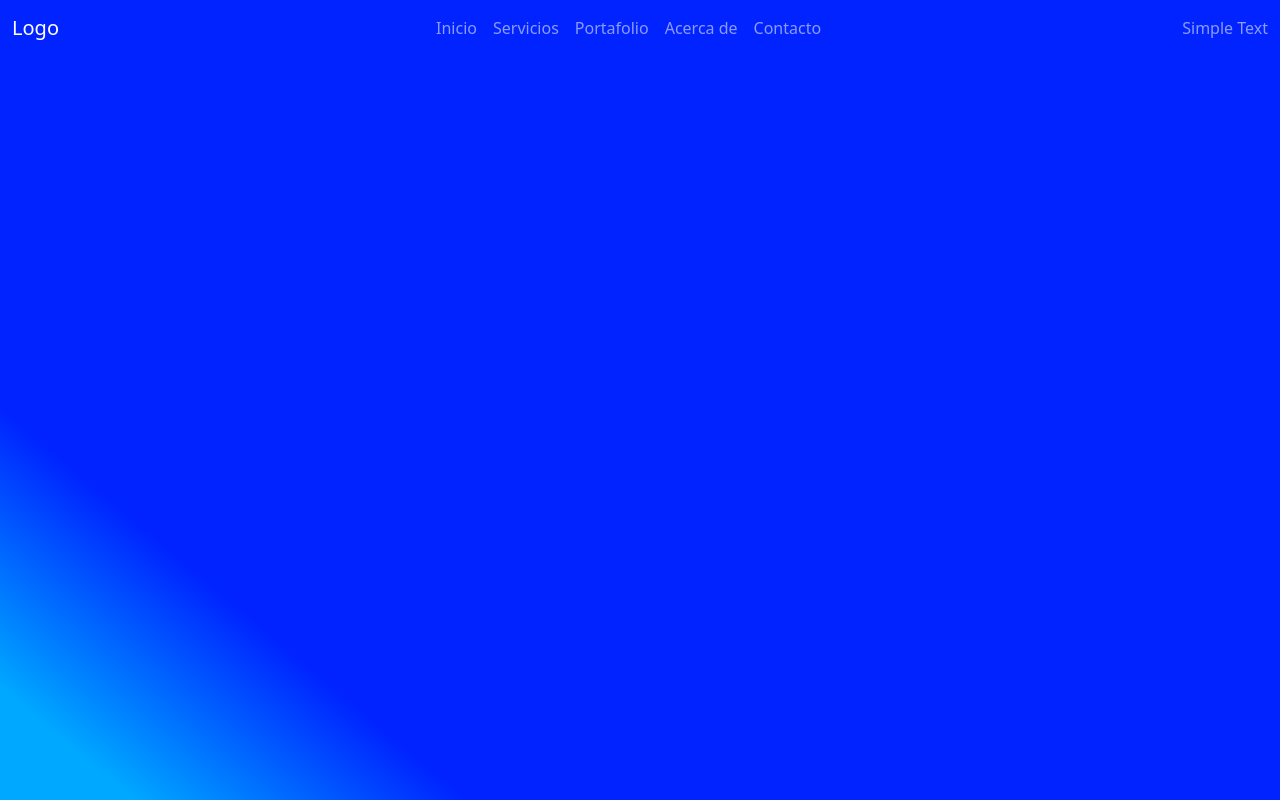
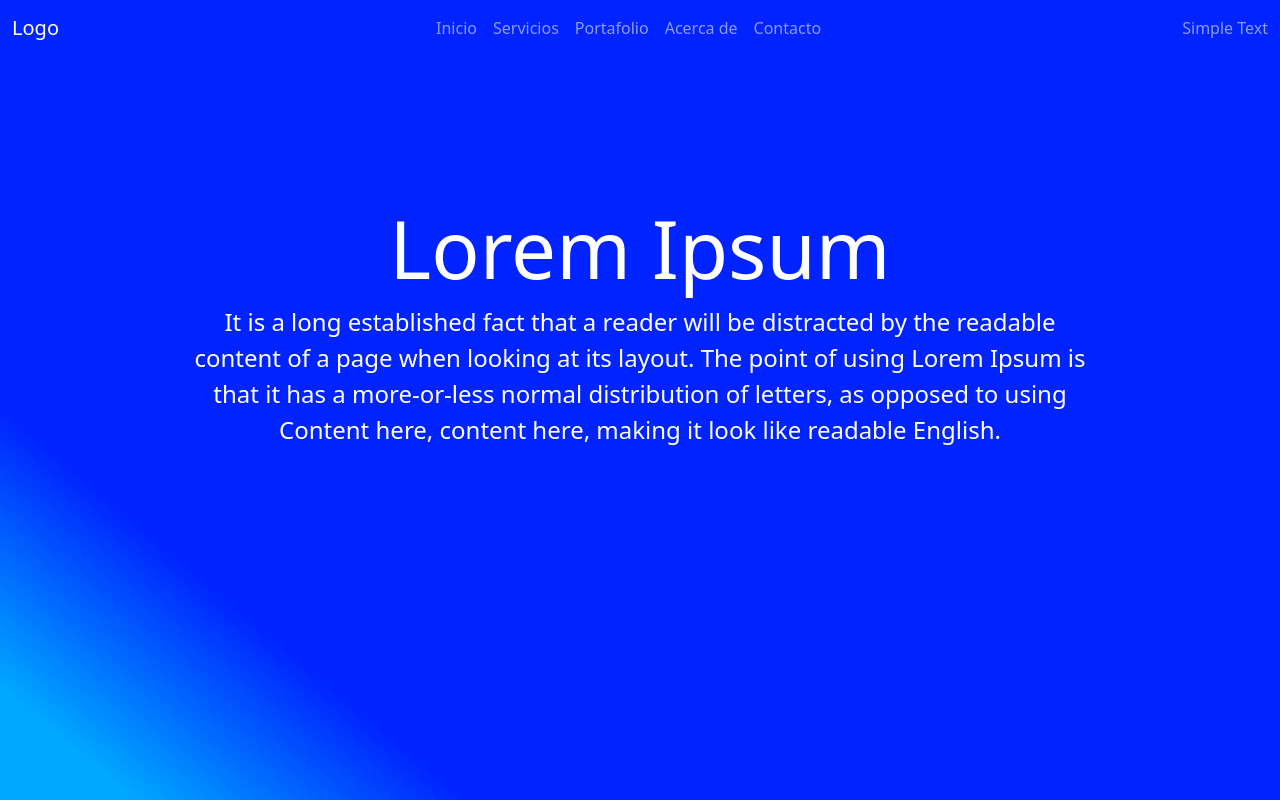
Before and after one commit to migue19/ComponentNext, a Next.js app: page / in a window 1280 px wide. Shown: the top 800 px of the page. Built offline with nearby package versions, Linux system fonts and the light colour scheme.

Commit message:
add top section

```diff
--- a/src/components/SectionLangindTop/page.tsx
+++ b/src/components/SectionLangindTop/page.tsx
@@ -1,7 +1,16 @@
+import styles from './styles.module.scss'
 
 const Page=() => {
     return (
-      <></>
+      <div className={styles.sectionLandingContainer}>
+        <div className={styles.sectionLandingContent}>
+            <h1>Lorem Ipsum</h1>
+            <p>It is a long established fact that a reader will be distracted by the
+              readable content of a page when looking at its layout.
+              The point of using Lorem Ipsum is that it has a more-or-less normal distribution of letters,
+              as opposed to using Content here, content here, making it look like readable English.</p>
+        </div>
+      </div>
     )
 
 }
--- /dev/null
+++ b/src/components/SectionLangindTop/styles.module.scss
@@ -0,0 +1,19 @@
+.sectionLandingContainer{
+    height: 100%;
+    width: 100%;
+    color: white;
+   display: flex;
+   justify-content: center;
+   align-items: center;
+}
+.sectionLandingContent{
+    height: 50%;
+    width: 70%;
+    text-align: center;
+    h1{
+        font-size: 5rem;
+    }
+    p{
+        font-size: 1.5rem;
+    }
+}
--- a/src/pages/index.tsx
+++ b/src/pages/index.tsx
@@ -10,8 +10,6 @@ export default function Home() {
     <>
       <Head>
         <title>STS</title>
-        <meta name="description" content="Generated by create next app" />
-        <meta name="viewport" content="width=device-width, initial-scale=1" />
         <link rel="icon" href="/favicon.ico" />
       </Head>
 
@@ -19,7 +17,7 @@ export default function Home() {
         <TopBarLanding></TopBarLanding>
       </div>
       <div id={'inicio'} className={styles.sectionTop}>
-
+        <SectionLandingTop></SectionLandingTop>
       </div>
       <div id={'servicios'} className={styles.sectionServices}>
         <SectionServices></SectionServices>
--- a/src/styles/Home.module.scss
+++ b/src/styles/Home.module.scss
@@ -2,7 +2,7 @@
     height: 100vh;
     width: 100%;
     background: rgb(0,35,255);
-background: linear-gradient(220deg, rgba(0,35,255,1) 79%, rgba(0,168,255,1) 94%);
+    background: linear-gradient(220deg, rgba(0,35,255,1) 79%, rgba(0,168,255,1) 94%);
 }
 .sectionServices{
     height: 100vh;
```
